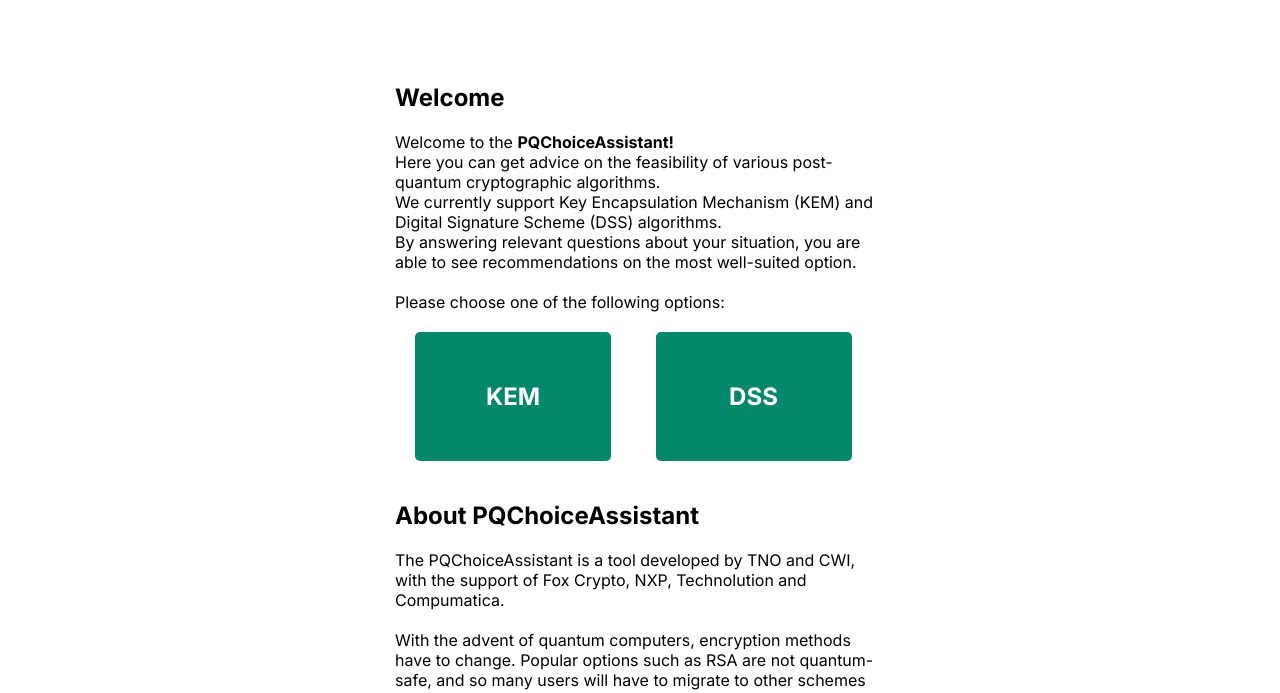
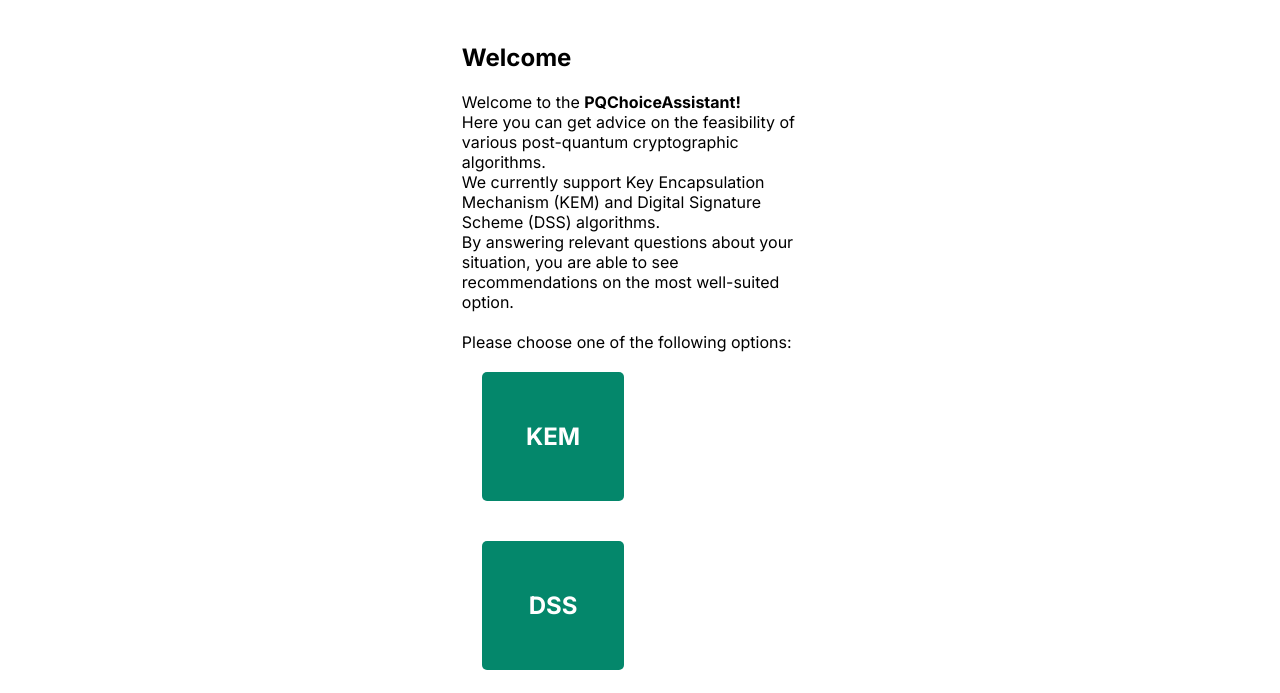
Before and after one commit to sam-leder/sam-leder.github.io, a plain HTML site: page index.html in a window 1280 px wide. Shown: the part 57-750 px from the top of the page. Drawn offline with Linux system fonts and the light colour scheme.

Commit message:
Mobile friendly

```diff
--- a/css/styles.css
+++ b/css/styles.css
@@ -18,10 +18,15 @@ body {
 
 .form-wrapper {
   margin: 0 auto;
-  max-width: 570px;
+  max-width: 960px;
   width: 100%;
   background: white;
-  padding: 40px;
+}
+
+@media only screen and (min-width: 960px) {
+  .form-wrapper {
+    max-width: 33%;
+  }
 }
 
 .form-img {
```
